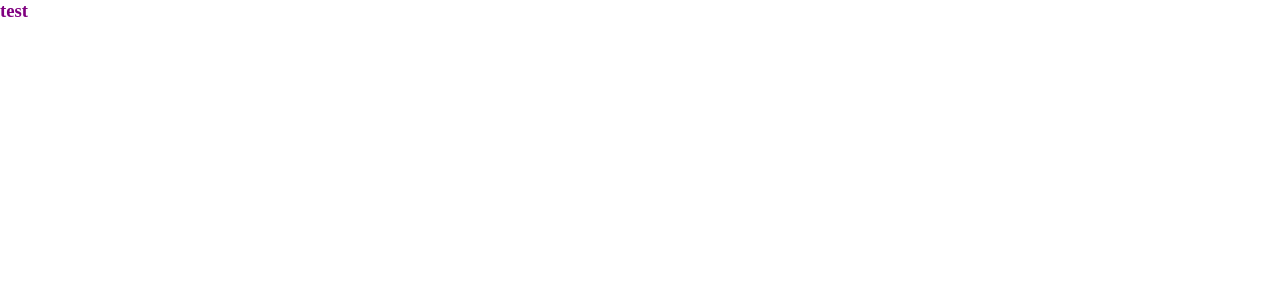
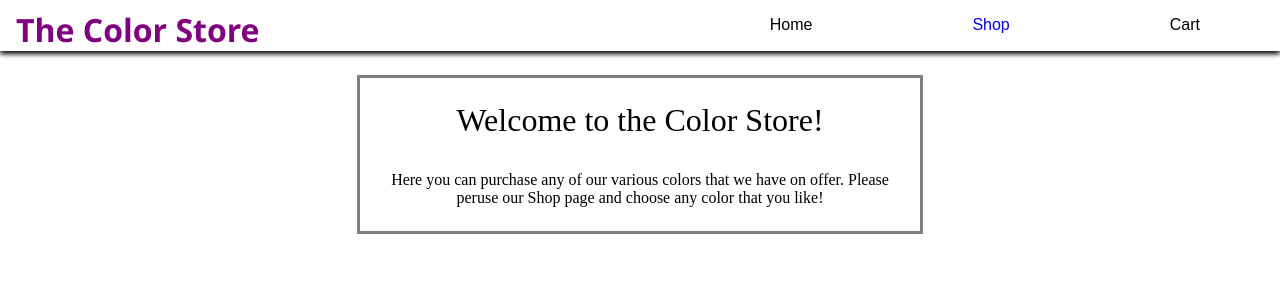
Before and after one commit to eygis/shoppingCart, a React app: page / in a window 1280 px wide. Shown: the top 300 px of the page. Built offline with nearby package versions, Linux system fonts and the light colour scheme.

Commit message:
implemented router and basic home page

```diff
--- a/package.json
+++ b/package.json
@@ -13,7 +13,8 @@
   "license": "ISC",
   "dependencies": {
     "react": "^18.1.0",
-    "react-dom": "^18.1.0"
+    "react-dom": "^18.1.0",
+    "react-router-dom": "^6.3.0"
   },
   "devDependencies": {
     "@babel/core": "^7.18.2",
--- a/src/App.css
+++ b/src/App.css
@@ -1,8 +1,55 @@
 * {
     margin: 0;
     padding: 0;
-  }
+}
 
-  h3 {
+a:visited {
+    color: inherit
+}
+
+h1 {
       color: purple;
-  }
+      margin: .5rem auto auto 1rem;
+      font-family: 'Segoe UI', Tahoma, Geneva, Verdana, sans-serif;
+}
+
+.banner {
+    display: flex;
+    box-shadow: 0 3px 5px black;
+}
+
+.linksDiv {
+    order: solid red;
+}
+
+.link {
+    display: inline-block;
+    margin: 0 2rem;
+    font-family: sans-serif;
+    order: solid blue;
+    padding: 1rem 3rem;
+    transition: .5s;
+}
+
+.link:hover {
+    background-color: lightgrey;
+}
+
+#homeContent {
+    text-align: center;
+}
+
+#homeMain {
+    border: solid grey;
+    margin: 1.5rem auto;
+    width: 40%;
+    padding: 1.5rem;
+}
+
+#greeting {
+    font-size: xx-large;
+}
+
+#mainMessage {
+    margin-top: 2rem;
+}
--- a/src/App.js
+++ b/src/App.js
@@ -1,11 +1,28 @@
 import React from "react";
+import { Link } from 'react-router-dom';
+import './App.css'
 
-import './App.css'
 const App = () => {
 
     return (
         <div id='wrapper'>
-         <h3>test</h3>
+            <div className="banner">
+                <h1>The Color Store</h1>
+                <div className='linksDiv'>
+                    <div className="link">Home</div>
+                <Link to='/shop'><div className="link">Shop</div></Link>
+                    <div className="link">Cart</div>
+                </div>
+            </div>
+            <div id='homeContent'>
+                <div id='homeMain'>
+                    <p id='greeting'>Welcome to the Color Store!</p>
+                    <p id='mainMessage'>Here you can purchase any of our various colors that we have on offer. Please peruse our Shop page and choose any color
+                    that you like!
+                    </p>
+
+                </div>
+            </div>
         </div>
     );
 };
--- /dev/null
+++ b/src/RouteSwitch.js
@@ -0,0 +1,17 @@
+import React from 'react';
+import { BrowserRouter, Routes, Route } from "react-router-dom";
+import App from './App';
+import Shop from "./Shop";
+
+const RouteSwitch = () => {
+    return (
+        <BrowserRouter>
+            <Routes>
+                <Route path='/' element={<App />} />
+                <Route path='/shop' element={<Shop />} />
+            </Routes>
+        </BrowserRouter>
+    )
+}
+
+export default RouteSwitch
--- /dev/null
+++ b/src/Shop.js
@@ -0,0 +1,23 @@
+import React from "react";
+import { Link } from 'react-router-dom';
+
+const Shop = () => {
+
+    return (
+        <div id='wrapper'>
+            <div className="banner">
+                <h1>The Color Store</h1>
+                <div className='linksDiv'>
+                <Link to='/'><div className="link">Home</div></Link>
+                <Link to='/shop'><div className="link">Shop</div></Link>
+                    <div className="link">Cart</div>
+                </div>
+            </div>
+            <div id='shopContent'>
+                shop
+            </div>
+        </div>
+    );
+};
+
+export default Shop;
--- a/src/index.js
+++ b/src/index.js
@@ -1,6 +1,6 @@
 import React from 'react';
 import ReactDOM from 'react-dom/client';
-import App from './App'
+import RouteSwitch from './RouteSwitch';
 const root = ReactDOM.createRoot(document.getElementById('root'));
 
-root.render(<App />);
+root.render(<RouteSwitch />);
--- a/webpack.config.js
+++ b/webpack.config.js
@@ -7,6 +7,7 @@ module.exports = {
   output: {
     filename: "bundle.[hash].js",
     path: path.resolve(__dirname, "dist"),
+    publicPath: '/'
   },
   plugins: [
     new HtmlWebpackPlugin({
@@ -34,4 +35,7 @@ module.exports = {
       },
     ],
   },
+  devServer: {
+    historyApiFallback: true,
+  },
 };
```
Also changed, not shown: 1 other file (tests, documents, lock files or other folders).
